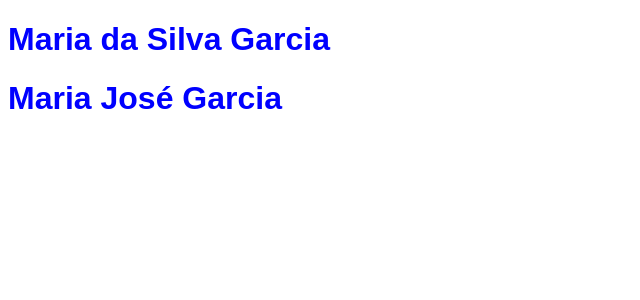
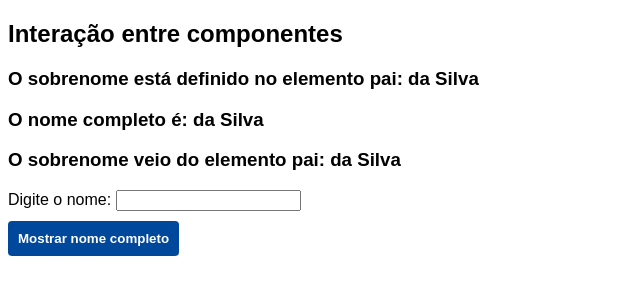
Before and after one commit to leonardongarcia/angular, an Angular app: page / in a window 1280 px wide. Shown: the top 300 px of the page, without its empty margins (0-640 px from the left). Built offline with nearby package versions, Linux system fonts and the light colour scheme.

Commit message:
Interação entre componentes

```diff
--- a/src/app/app.component.html
+++ b/src/app/app.component.html
@@ -4,5 +4,7 @@
 <app-two-way-data-binding></app-two-way-data-binding>
 <app-renderizando-listas></app-renderizando-listas> -->
 
-<app-componente-personalizado nome="Maria" sobreNome=" da Silva Garcia"></app-componente-personalizado>
-<app-componente-personalizado nome="Maria" sobreNome="José Garcia"></app-componente-personalizado>
+<!-- <app-componente-personalizado nome="Maria" sobreNome=" da Silva Garcia"></app-componente-personalizado>
+<app-componente-personalizado nome="Maria" sobreNome="José LeonardoGarcia"></app-componente-personalizado> -->
+
+<app-componente-pai></app-componente-pai>
--- a/src/app/app.module.ts
+++ b/src/app/app.module.ts
@@ -11,6 +11,8 @@
 import { FormsModule } from '@angular/forms';
 import { RenderizandoListasComponent } from './renderizando-listas/renderizando-listas.component';
 import { ComponentePersonalizadoComponent } from './componente-personalizado/componente-personalizado.component';
+import { ComponentePaiComponent } from './componente-pai/componente-pai.component';
+import { ComponenteFilhoComponent } from './componente-filho/componente-filho.component';
 
 @NgModule({
   declarations: [
@@ -21,7 +23,9 @@
     PipeCustomizadoComponent,
     TwoWayDataBindingComponent,
     RenderizandoListasComponent,
-    ComponentePersonalizadoComponent
+    ComponentePersonalizadoComponent,
+    ComponentePaiComponent,
+    ComponenteFilhoComponent
   ],
   imports: [
     BrowserModule,
--- /dev/null
+++ b/src/app/componente-filho/componente-filho.component.html
@@ -0,0 +1,5 @@
+<h3>O sobrenome veio do elemento pai: {{ sobrenome }}</h3>
+<label for="nome">Digite o nome: </label>
+<input type="text" id="nome" [(ngModel)]="nome">
+
+<button type="button" (click)="mostrarNome.emit(nome + ' ' + sobrenome)">Mostrar nome completo</button>
--- /dev/null
+++ b/src/app/componente-filho/componente-filho.component.ts
@@ -0,0 +1,14 @@
+import { Component, EventEmitter, Input, Output } from '@angular/core';
+
+@Component({
+  selector: 'app-componente-filho',
+  templateUrl: './componente-filho.component.html',
+  styleUrls: ['./componente-filho.component.css']
+})
+export class ComponenteFilhoComponent {
+
+  @Input() sobrenome = "";
+  @Output() mostrarNome = new EventEmitter();
+
+  nome = "";
+}
--- /dev/null
+++ b/src/app/componente-pai/componente-pai.component.html
@@ -0,0 +1,4 @@
+<h2>Interação entre componentes</h2>
+<h3>O sobrenome está definido no elemento pai: {{ sobrenome }}</h3>
+<h3>O nome completo é: {{ filho.nome }} {{ sobrenome }}</h3>
+<app-componente-filho [sobrenome]="sobrenome" (mostrarNome)="mostrarNomeCompleto($event)" #filho></app-componente-filho>
--- /dev/null
+++ b/src/app/componente-pai/componente-pai.component.ts
@@ -0,0 +1,15 @@
+import { Component } from '@angular/core';
+
+@Component({
+  selector: 'app-componente-pai',
+  templateUrl: './componente-pai.component.html',
+  styleUrls: ['./componente-pai.component.css']
+})
+export class ComponentePaiComponent {
+
+  sobrenome = "da Silva";
+
+  mostrarNomeCompleto(nomeCompleto: any){
+    alert(`O nome completo é: ${nomeCompleto}`);
+  }
+}
```
Also changed, not shown: src/app/componente-filho/componente-filho.component.css (added), src/app/componente-pai/componente-pai.component.css (added), 2 other files (tests, documents, lock files or other folders).
